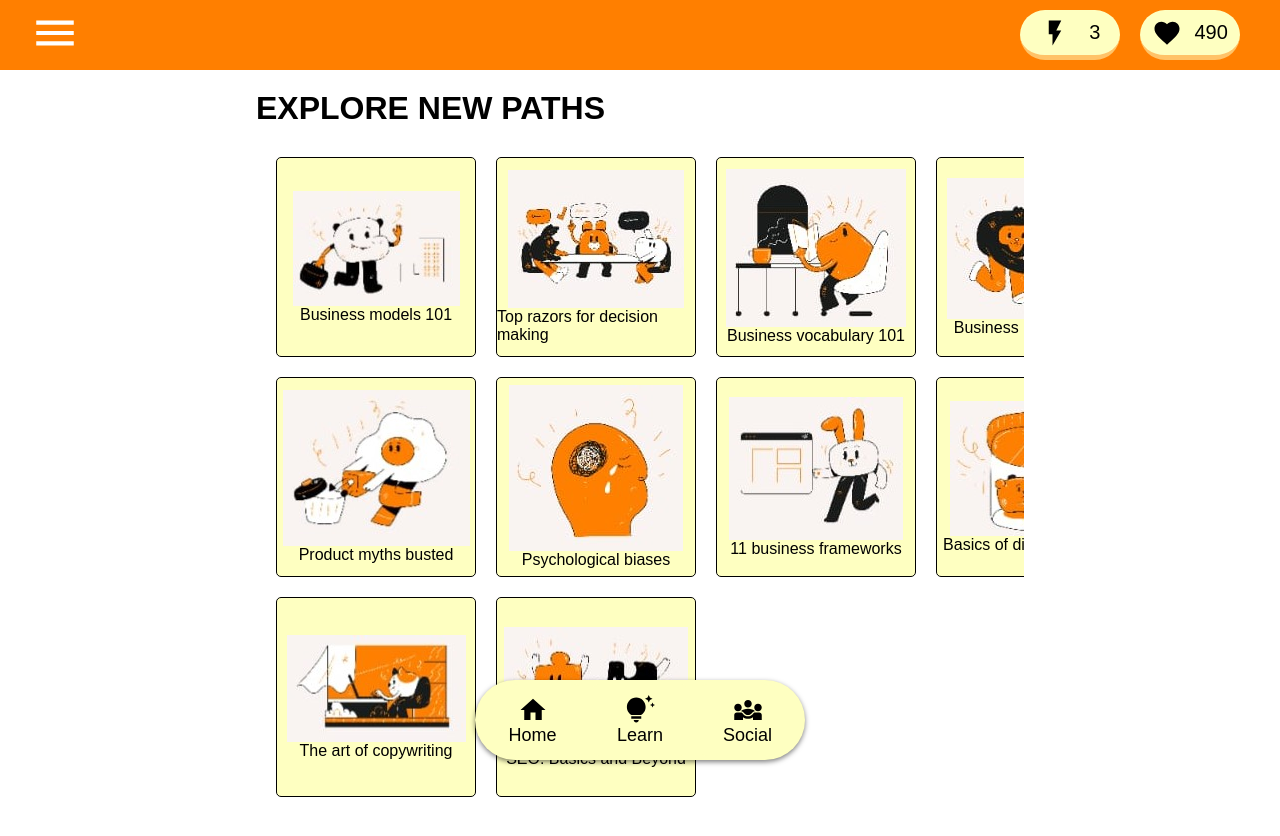
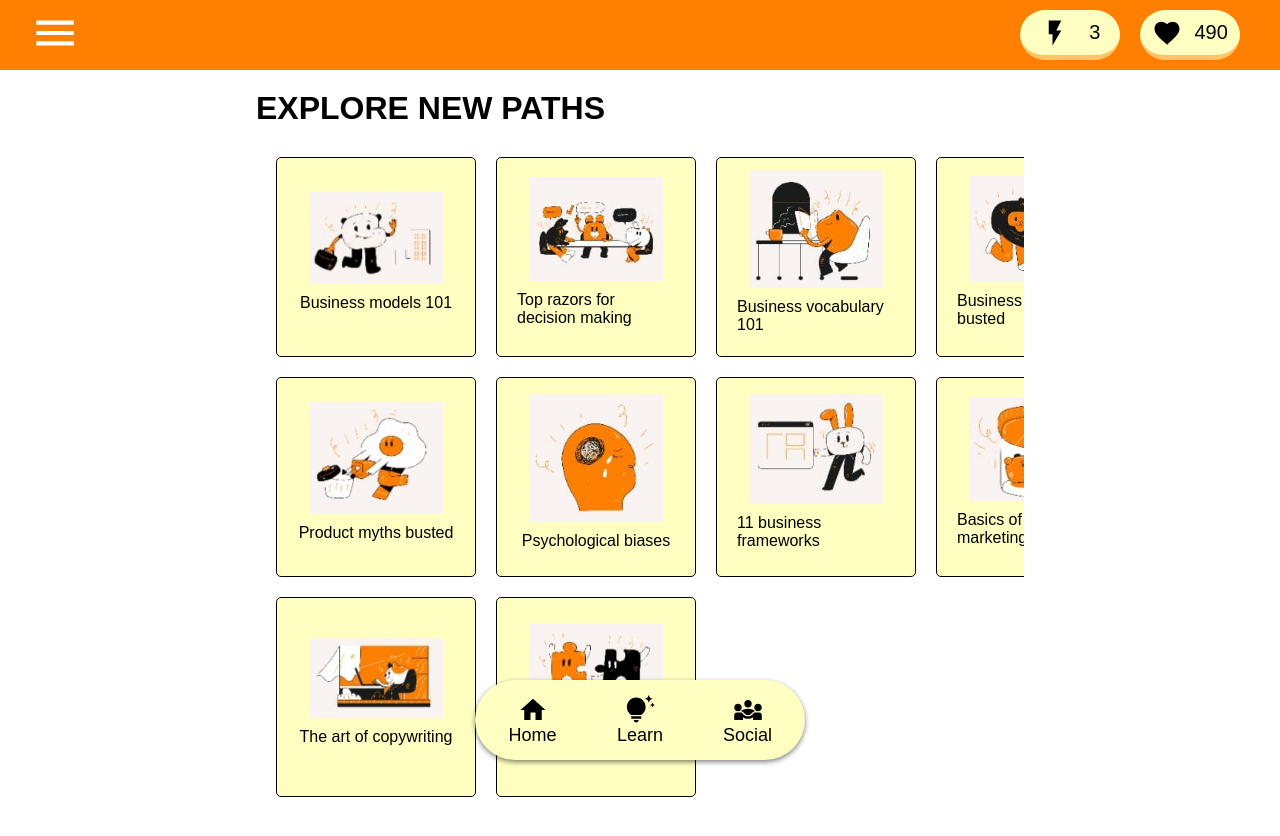
Before and after one commit to Raghul-PK/Buildd-PK, a React (Create React App) app: page / in a window 1280 px wide. Shown: the top 836 px of the page. Built offline with nearby package versions, Linux system fonts and the light colour scheme; a web font is replaced by a local one.

Commit message:
Small edits

```diff
--- a/src/Main.css
+++ b/src/Main.css
@@ -121,12 +121,22 @@
     background-color: #FEFFC1;
     border: 1px solid black;
     border-radius: 5px;
-    margin: 10px;
     display: flex;
     flex-direction: column;
     justify-content: center;
     align-items: center;
+    margin: 10px;
+    padding: 10px;
   }
+
+.card img{
+    width: 75%;
+    height: auto;
+}
+
+.card p{
+    margin: 10px;
+}
 
   ::-webkit-scrollbar {
     display: none;
```
Also changed, not shown: 6 other files (tests, documents, lock files or other folders).
